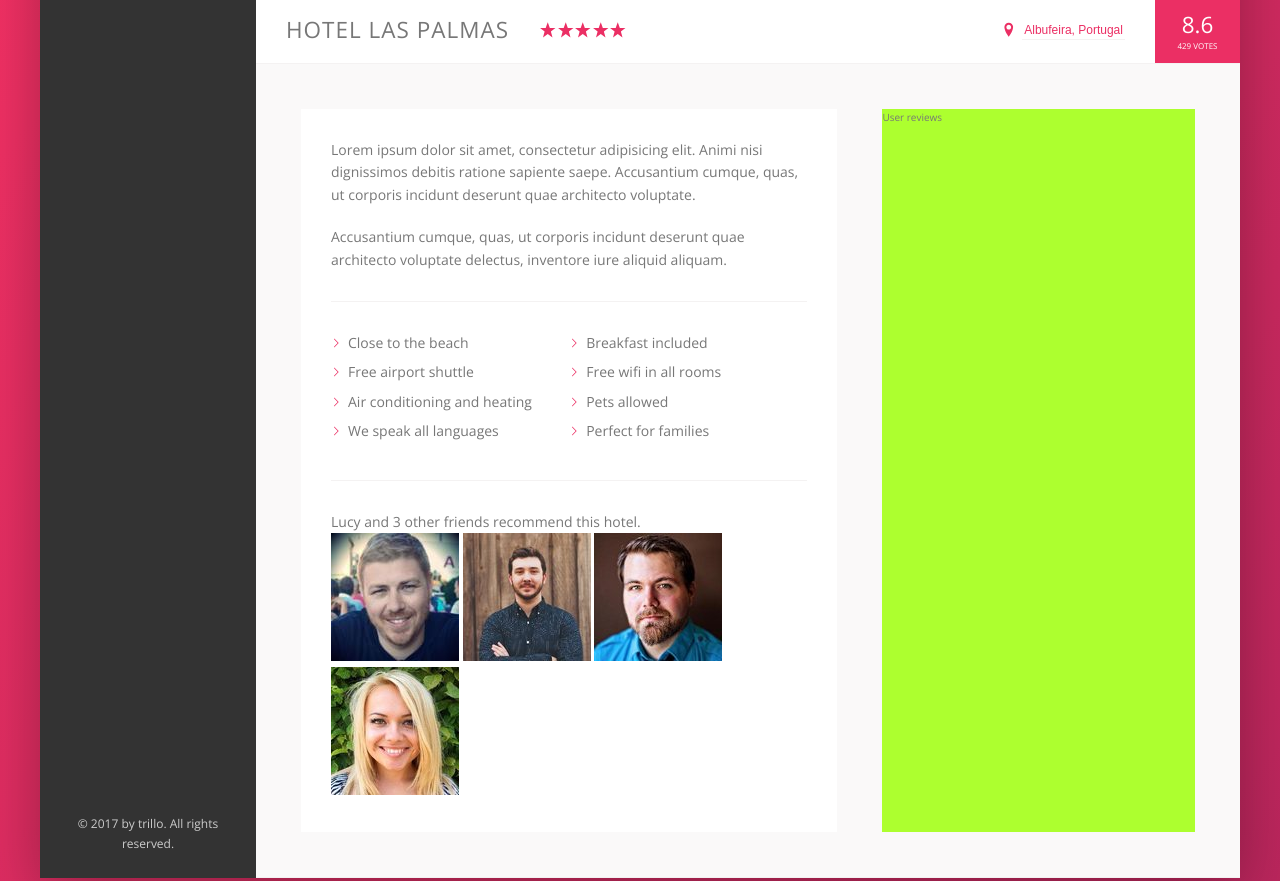
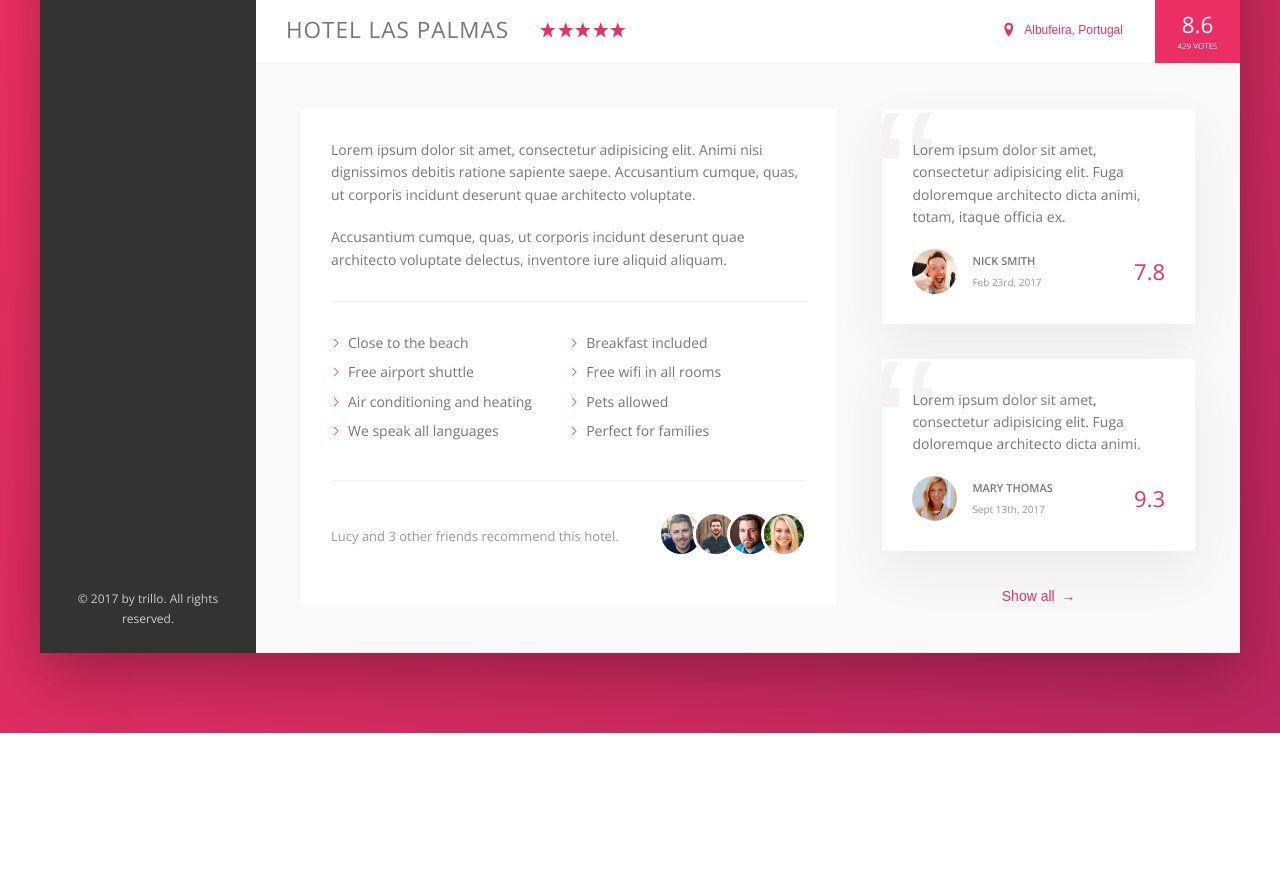
Before and after one commit to laukempp/trillo_css, a website: page index.html in a window 1280 px wide. Shown: the part 538-1419 px from the top of the page. After the commit the page ends 1271 px from the top, so only its background shows below. Drawn offline with nearby package versions, Linux system fonts and the light colour scheme.

Commit message:
finished the user-reviews section

```diff
--- a/index.html
+++ b/index.html
@@ -195,7 +195,48 @@
                 </div>
               </div>
             </div>
-            <div class="user-reviews">User reviews</div>
+            <div class="user-reviews">
+              <figure class="review">
+                <blockquote class="review__text">
+                  Lorem ipsum dolor sit amet, consectetur adipisicing elit. Fuga
+                  doloremque architecto dicta animi, totam, itaque officia ex.
+                </blockquote>
+                <figcaption class="review__user">
+                  <img
+                    src="img/user-1.jpg"
+                    alt="User 1"
+                    class="review__photo"
+                  />
+                  <div class="review__user-box">
+                    <p class="review__user-name">Nick Smith</p>
+                    <p class="review__user-date">Feb 23rd, 2017</p>
+                  </div>
+                  <div class="review__user-rating">7.8</div>
+                </figcaption>
+              </figure>
+              <figure class="review">
+                <blockquote class="review__text">
+                  Lorem ipsum dolor sit amet, consectetur adipisicing elit. Fuga
+                  doloremque architecto dicta animi.
+                </blockquote>
+                <figcaption class="review__user">
+                  <img
+                    src="img/user-2.jpg"
+                    alt="User 2"
+                    class="review__photo"
+                  />
+                  <div class="review__user-box">
+                    <p class="review__user-name">Mary Thomas</p>
+                    <p class="review__user-date">Sept 13th, 2017</p>
+                  </div>
+                  <div class="review__user-rating">9.3</div>
+                </figcaption>
+              </figure>
+              <button class="btn-inline">
+                Show all
+                <span>&rarr;</span>
+              </button>
+            </div>
           </div>
         </main>
       </div>
--- a/sass/_components.scss
+++ b/sass/_components.scss
@@ -269,8 +269,17 @@
   cursor: pointer;
   transition: all 0.2s;
 
+  & span {
+    margin-left: 3px;
+    transition: margin-left 0.2s;
+  }
+
   &:hover {
     color: var(--color-grey-dark-1);
+
+    span {
+      margin-left: 8px;
+    }
   }
 
   &:focus {
@@ -334,8 +343,100 @@
     background-color: var(--color-primary);
     -webkit-mask-image: url(../img/chevron-thin-right.svg);
     -webkit-mask-size: cover;
+    mask-image: url(../img/chevron-thin-right.svg);
+    mask-size: cover;
   }
 }
 
 //////////////////////////////////////
 // RECOMMEND
+
+.recommend {
+  font-size: 1.3rem;
+  color: var(--color-grey-dark-3);
+
+  display: flex;
+  align-items: center;
+
+  &__count {
+    margin-right: auto;
+  }
+
+  &__friends {
+  }
+
+  &__photo {
+    box-sizing: content-box;
+    height: 4rem;
+    width: 4rem;
+    border-radius: 50%;
+    border: 3px solid #fff;
+
+    &:not(:last-child) {
+      margin-right: -1.5rem;
+    }
+  }
+}
+
+//////////////////////////////////
+// REVIEWS
+
+.review {
+  background-color: #fff;
+  box-shadow: var(--shadow-light);
+  padding: 3rem;
+  margin-bottom: 3.5rem;
+  position: relative;
+  overflow: hidden;
+
+  &__text {
+    margin-bottom: 2rem;
+    z-index: 10;
+    position: relative;
+  }
+
+  &__user {
+    display: flex;
+    align-items: center;
+  }
+
+  &__photo {
+    height: 4.5rem;
+    width: 4.5rem;
+    border-radius: 50%;
+    margin-right: 1.5rem;
+  }
+
+  &__user-box {
+    margin-right: auto;
+  }
+
+  &__user-name {
+    font-size: 1.1rem;
+    text-transform: uppercase;
+    font-weight: 600;
+    margin-bottom: 0.4rem;
+  }
+
+  &__user-date {
+    font-size: 1rem;
+    color: var(--color-grey-dark-3);
+  }
+  &__user-rating {
+    color: var(--color-primary);
+    font-size: 2.2rem;
+    font-weight: 300;
+  }
+
+  &::before {
+    content: "\201C";
+    font-size: 20rem;
+    position: absolute;
+    top: -2.75rem;
+    left: -1rem;
+    color: var(--color-grey-light-2);
+    font-family: sans-serif;
+    line-height: 1;
+    z-index: 1;
+  }
+}
--- a/sass/_layout.scss
+++ b/sass/_layout.scss
@@ -39,10 +39,10 @@
   padding: 4.5rem;
   background-color: var(--color-grey-light-1);
   border-bottom: var(--line);
+  font-size: 1.4rem;
 }
 
 .description {
-  font-size: 1.4rem;
   background-color: #fff;
   box-shadow: 0 2rem 5rem var(--shadow-light);
   padding: 3rem;
@@ -51,6 +51,8 @@
 }
 
 .user-reviews {
-  background-color: greenyellow;
   flex: 1;
+  display: flex;
+  flex-direction: column;
+  align-items: center;
 }
```
Also changed, not shown: css/style.css.
